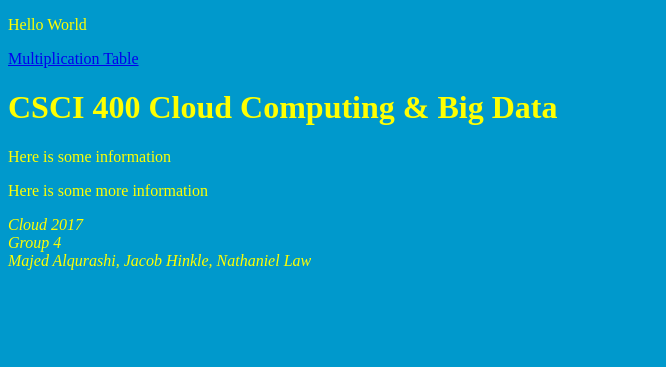
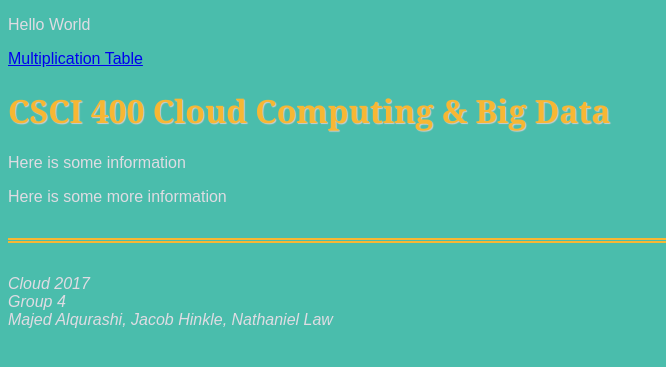
Before and after one commit to hinklej/CSCI-400-Cloud-Computing, a PHP site: page / in a window 1280 px wide. Shown: the top 367 px of the page, without its empty margins (0-666 px from the left). Run offline with PHP 8.4, Linux system fonts and the light colour scheme.

Commit message:
css and html changes

```diff
--- a/main.css
+++ b/main.css
@@ -1,3 +1,12 @@
-body {
-	color: yellow;
-	background-color: #0099CC; }
+body{
+	font-family: sans-serif, serif;
+	color: #DFDCE3;
+	background-color: #4ABDAC; }
+h1{
+	text-shadow: 1px 1px 1px #ccc;
+	font-family: Georgia, serif;
+	color: #F7B733; }
+address{
+	margin-top: 2em;
+	padding-top: 2em;
+	border-top: thick double #F7B733; }
--- a/table.php
+++ b/table.php
@@ -1,4 +1,6 @@
 <head>
+	<title>Cloud Computing & Big Data</title>
+	<link rel="stylesheet" type="text/css" href="main.css">
 </head>
 <body>
 	<!-- php test -->
```
Also changed, not shown: README.md.
